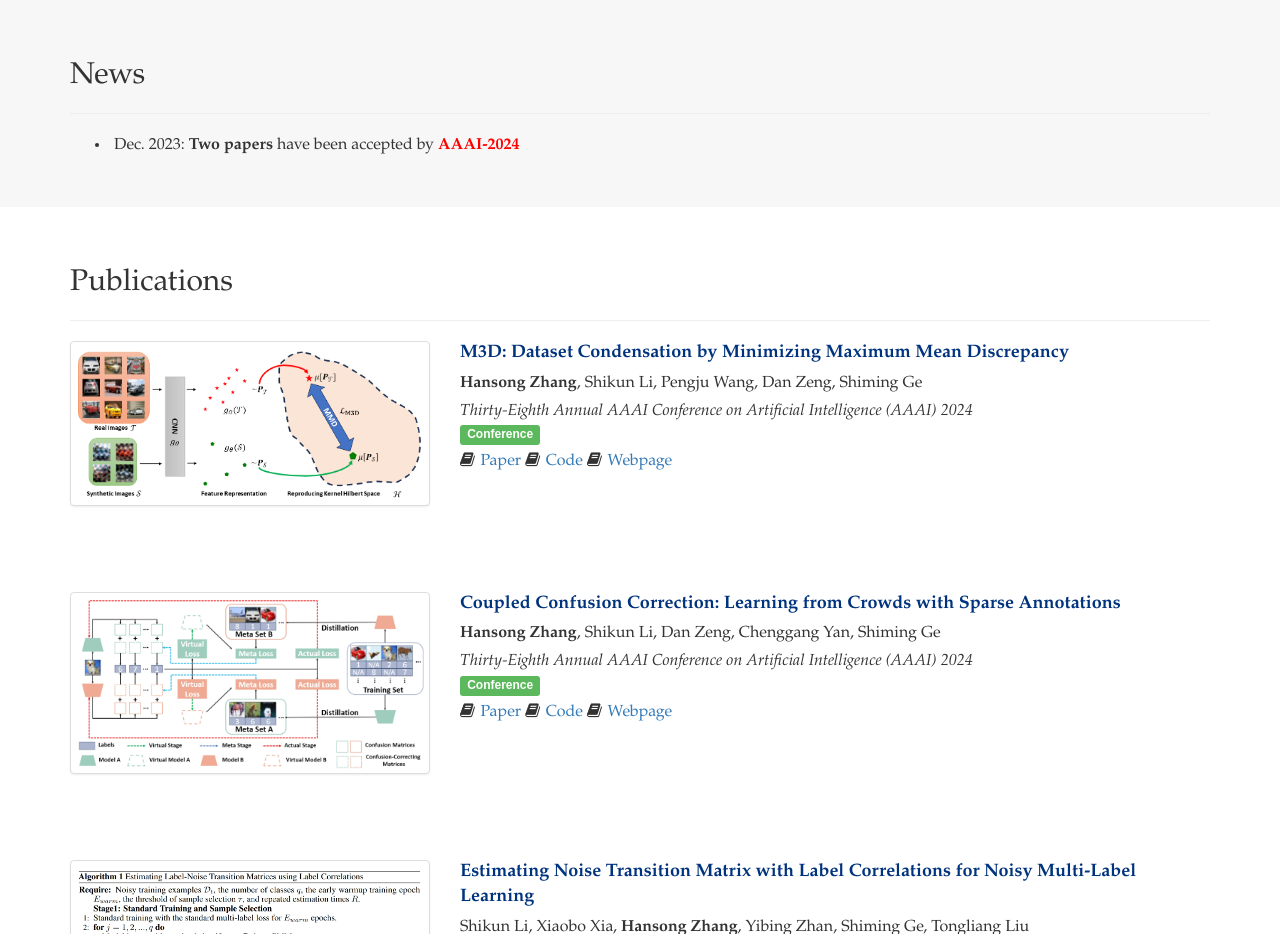
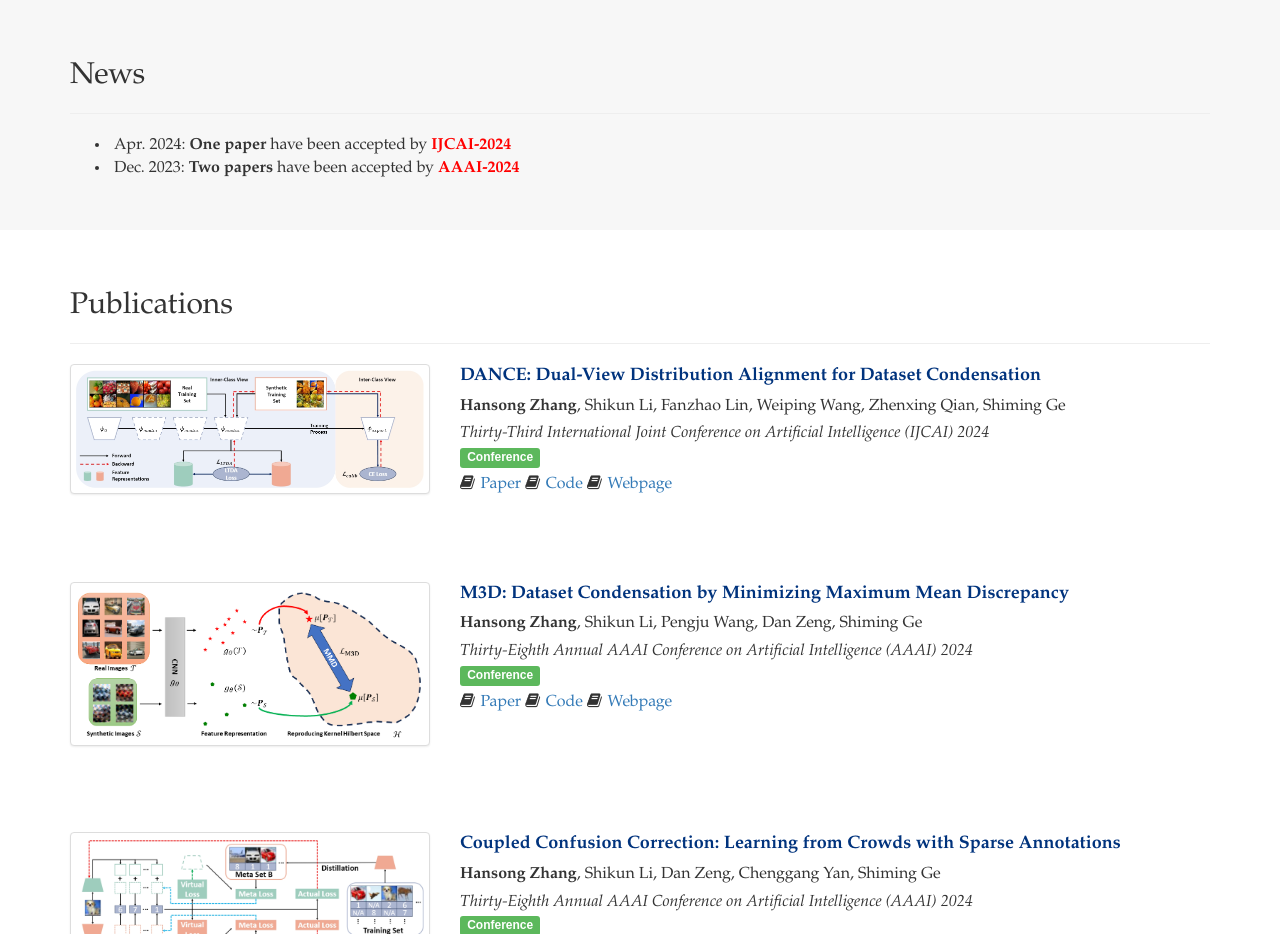
Before and after one commit to Hansong-Zhang/Hansong-Zhang.github.io, a plain HTML site: page index.html in a window 1280 px wide. Shown: the part 900-1834 px from the top of the page. Drawn offline with Linux system fonts and the light colour scheme; a script that the page names is missing.

Commit message:
Update index.html

```diff
--- a/index.html
+++ b/index.html
@@ -141,6 +141,7 @@
             <hr>
             <div class="spacer"></div>
             <ul>
+    		<li><span class="glyphicon"></span> Apr. 2024: <b>One paper</b> have been accepted by  <b><font color="Red">IJCAI-2024</font></b> </li>
 		<li><span class="glyphicon"></span> Dec. 2023: <b>Two papers</b> have been accepted by  <b><font color="Red">AAAI-2024</font></b> </li>
             </ul>
 
@@ -156,6 +157,27 @@
         <h2>Publications</h2>
         <hr>
 
+	<div class="spacer"></div>
+        <div class="row item">
+          <div class="col-md-4 col-sm-6 col-xs-12 item-img">
+            <a class="image-popup-no-margins" href="./papers/IJCAI24-DANCE.png">
+              <img src="./papers/IJCAI24-DANCE.png" class="img-thumbnail img-responsive">
+            </a>
+          </div>
+          <div class="col-md-8 col-sm-6 col-xs-12 item-info">
+            <div class="paper">	DANCE: Dual-View Distribution Alignment for Dataset Condensation</div>
+            <div class="author"> <b>Hansong Zhang</b>, Shikun Li, Fanzhao Lin, Weiping Wang, Zhenxing Qian, Shiming Ge</div>
+            <div class="conf"> Thirty-Third International Joint Conference on Artificial Intelligence (IJCAI) 2024</div>
+            <div class="tag">
+              <span class="label label-success">Conference</span>
+            </div>
+		<i class="fa fa-book fa-fw"></i><a href="" target="blank">Paper</a>
+		  <i class="fa fa-book fa-fw"></i><a href="" target="blank">Code</a>
+      <i class="fa fa-book fa-fw"></i><a href="" target="blank">Webpage</a>
+          </div>
+        </div>
+        <br>
+        <br>
 
 
 	<div class="spacer"></div>
```
